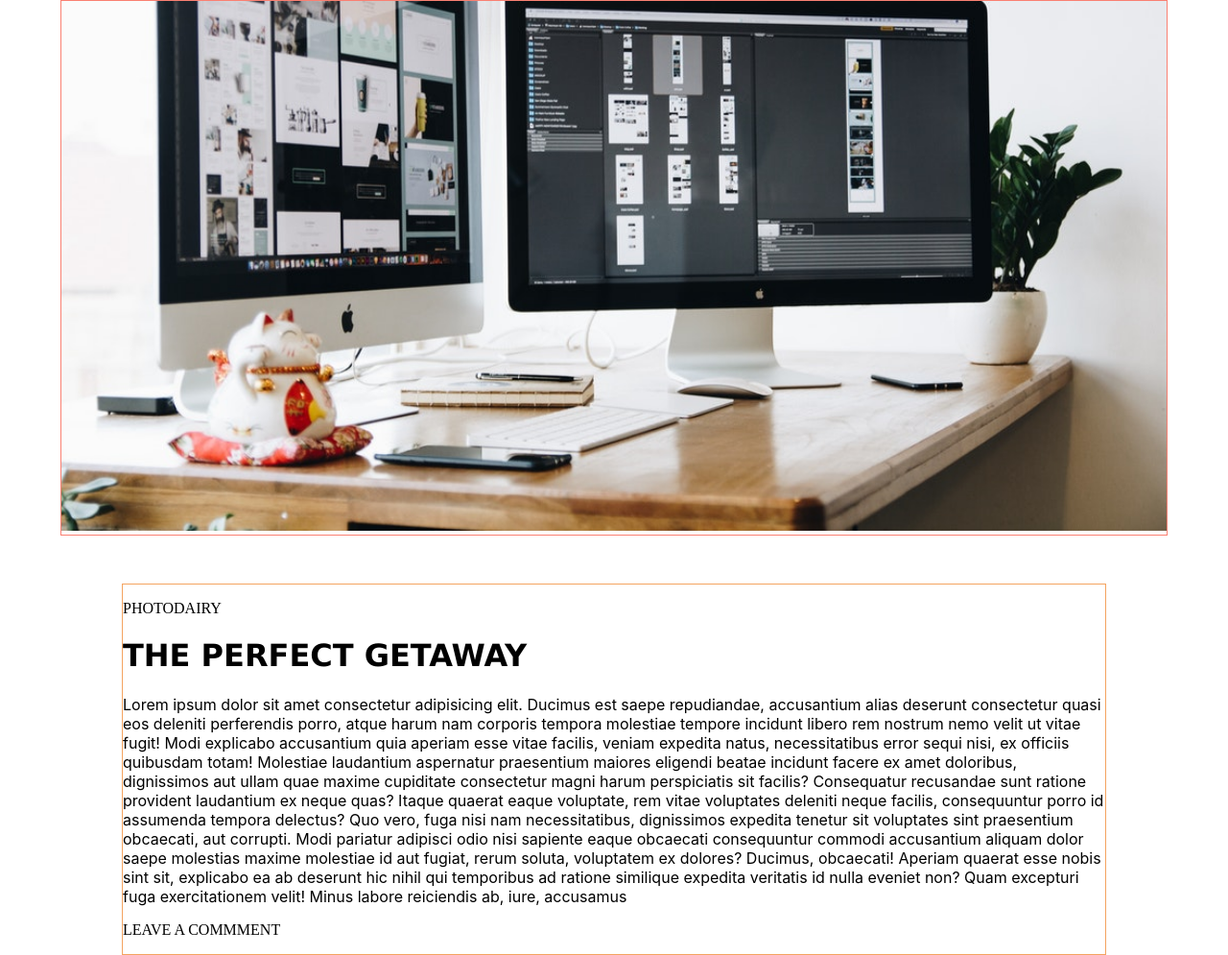
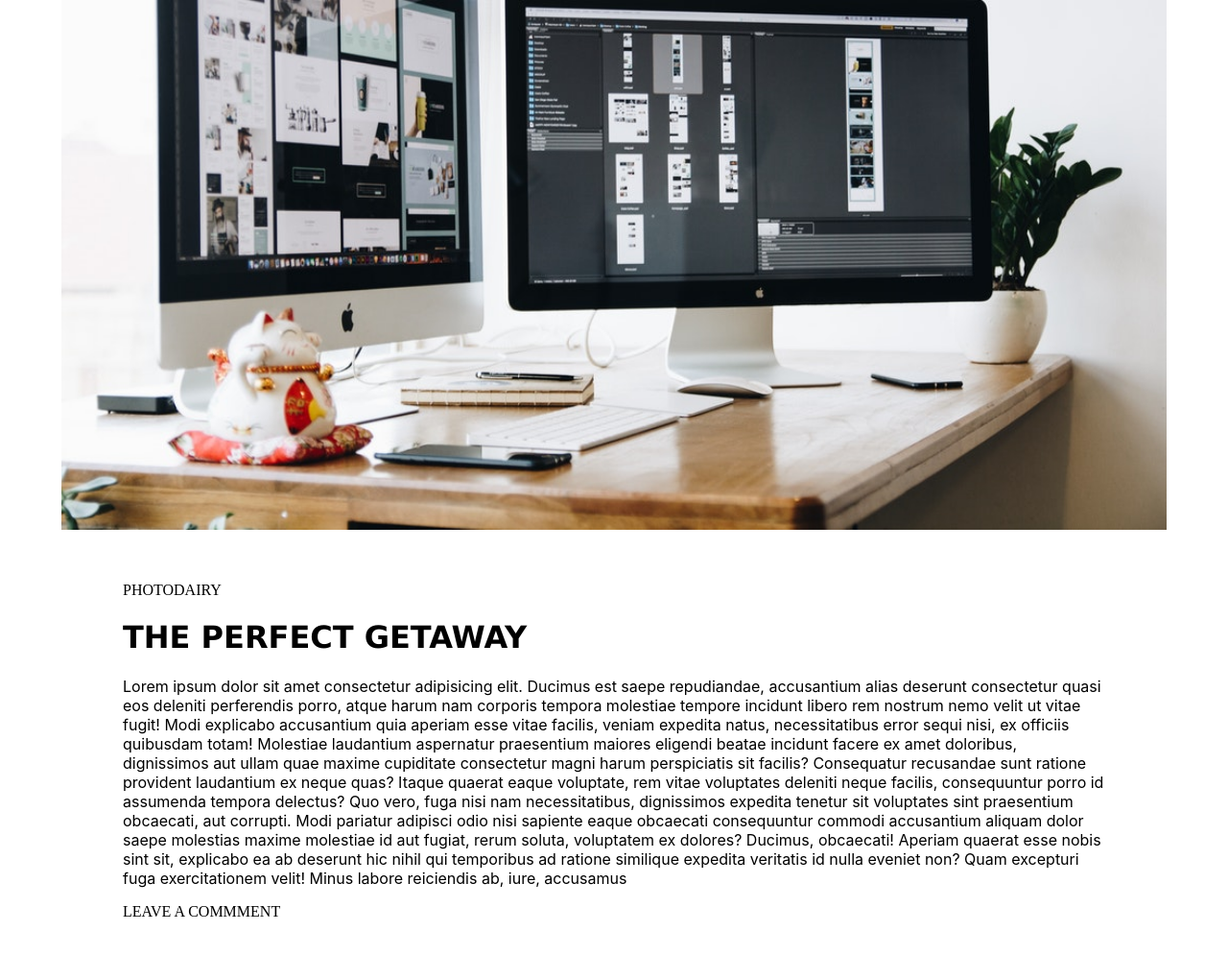
Before and after one commit to tomnoy/project-2, a plain HTML site: page index.html in a window 1280 px wide. Shown: the top 995 px of the page at 96% size. Drawn offline with Linux system fonts and the light colour scheme.

Commit message:
Update style.css

```diff
--- a/style.css
+++ b/style.css
@@ -9,7 +9,7 @@ body{
     width: 90%;
     margin: 0 auto;
     overflow: hidden;
-    border: 1px solid salmon;
+    /* border: 1px solid salmon; */
 }
 .b_img img{
     width:100%;
@@ -22,7 +22,7 @@ body{
 
 .wrapper{
     width: 80%;
-    border: 1px solid sandybrown;
+    /* border: 1px solid sandybrown; */
     margin: 0 auto;
     margin-top: 50px;
     margin-bottom: 50px;
```
